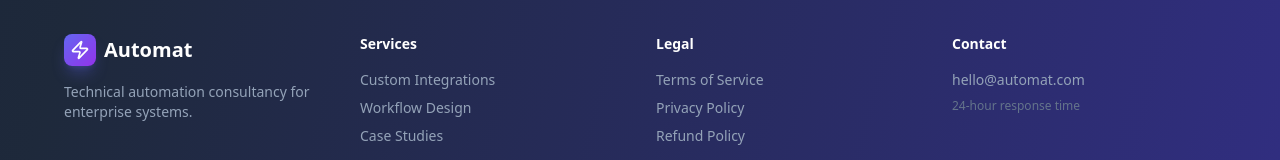
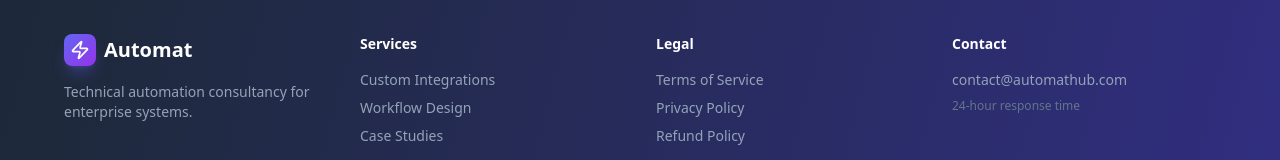
Before and after one commit to Boooverhere/automat-site, a Next.js app: page / in a window 1280 px wide. Shown: the part 4703-4863 px from the top of the page. Built offline with nearby package versions, Linux system fonts and the light colour scheme.

Commit message:
upadet: add business emaail

```diff
--- a/app/page.jsx
+++ b/app/page.jsx
@@ -579,7 +579,7 @@ export default function Home() {
               <h4 className="font-semibold mb-4 text-sm">Contact</h4>
               <p className="text-slate-400 text-sm">
                 <a href="mailto:hello@automat.com" className="hover:text-white transition-colors">
-                  hello@automat.com
+                  contact@automathub.com
                 </a>
               </p>
               <p className="text-slate-500 text-xs mt-2">
```
